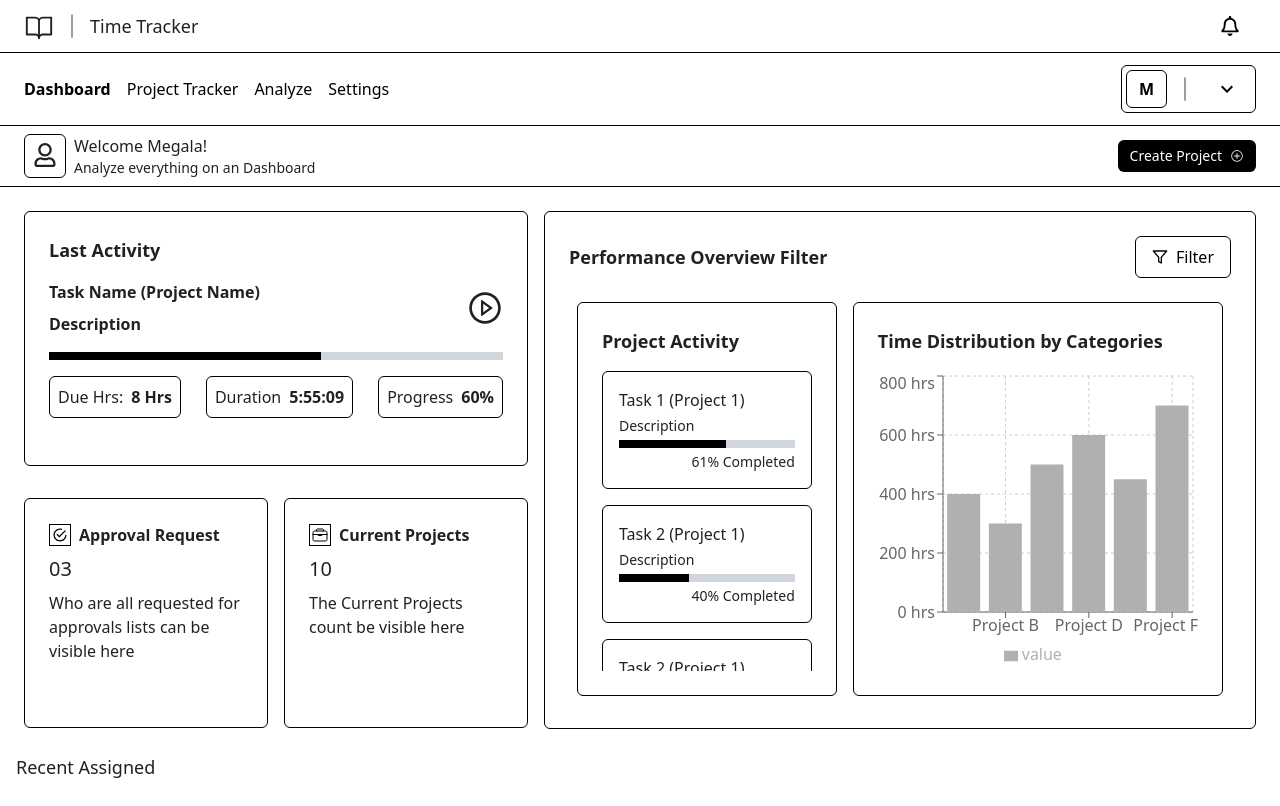
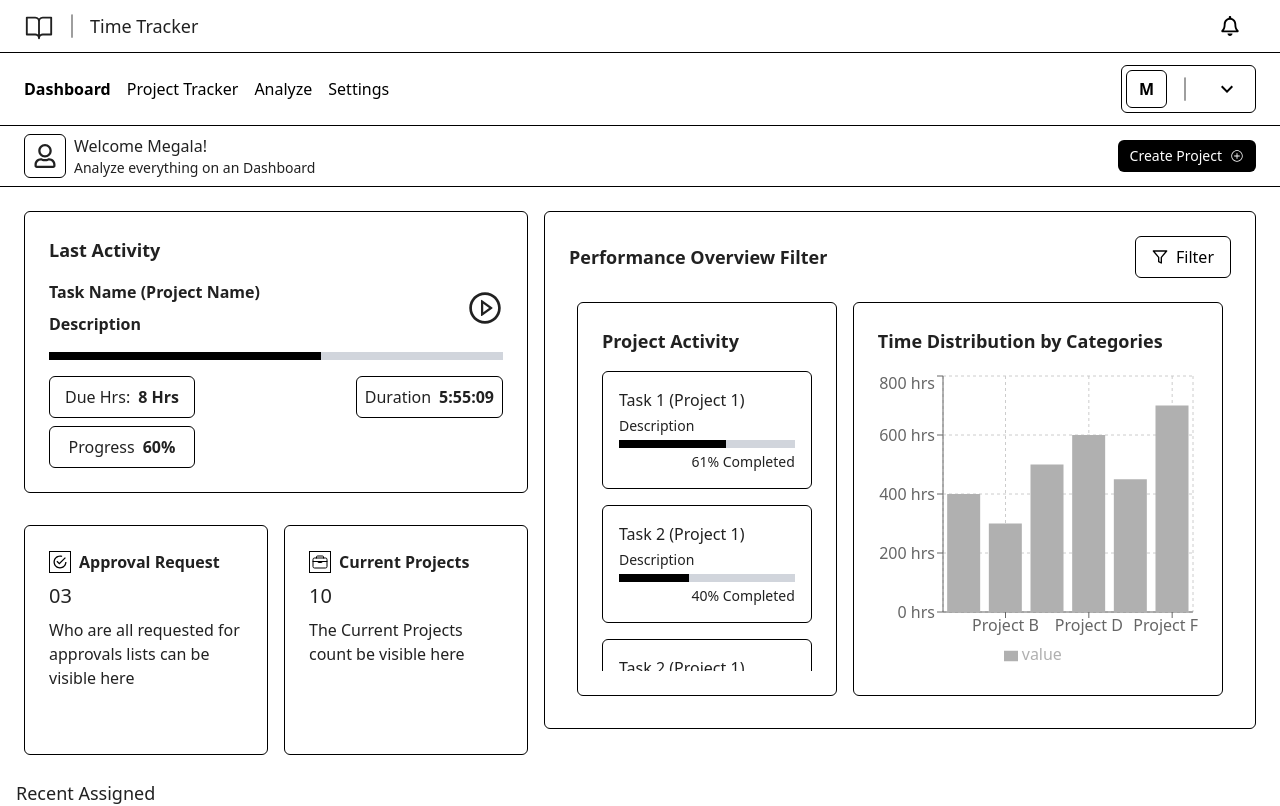
Before and after one commit to rajkumarpave/time-tracker-dashboard, a React (Vite) app: page / in a window 1280 px wide. Shown: the top 806 px of the page. Built offline with nearby package versions, Linux system fonts and the light colour scheme.

Commit message:
[UPDATE] Spacing and Padding Changes (1)

```diff
--- a/src/components/LastActivity/index.tsx
+++ b/src/components/LastActivity/index.tsx
@@ -12,7 +12,7 @@ type ProgressStatsProps = {
 const ProgressStats: React.FC<ProgressStatsProps> = ({ label, value }) => {
   return (
     <AppCard size="sm">
-      <div className="flex gap-2">
+      <div className="flex items-center justify-center gap-2 min-w-[8rem]">
         <AppTypography>{label}</AppTypography>
         <AppTypography weight="bold">{value}</AppTypography>
       </div>
@@ -53,7 +53,7 @@ const LastActivity: React.FC<LastActivityProps> = ({
           </AppTypography>
         </div>
         <AppProgressBar progress={progress} showProgressLabel={false} />
-        <div className="flex gap-2 justify-between">
+        <div className="flex flex-wrap gap-2 justify-between">
           <ProgressStats label="Due Hrs:" value={dueHrs} />
           <ProgressStats label="Duration" value={duration} />
           <ProgressStats label="Progress" value={`${progress}%`} />
--- a/src/components/UserActionPanel/index.tsx
+++ b/src/components/UserActionPanel/index.tsx
@@ -31,9 +31,9 @@ type GreetingCardProps = {
 const GreetingCard: React.FC<GreetingCardProps> = ({ username }) => {
   return (
     <div className="flex gap-2">
-      <span className="text-2xl border-1 border-black p-2 rounded-md">
+      <div className="flex items-center justify-center text-2xl border-1 border-black p-2 rounded-md">
         <FaRegUser />
-      </span>
+      </div>
       <div className="flex flex-col">
         <AppTypography>Welcome {username}!</AppTypography>
         <AppTypography variant="caption">
```
